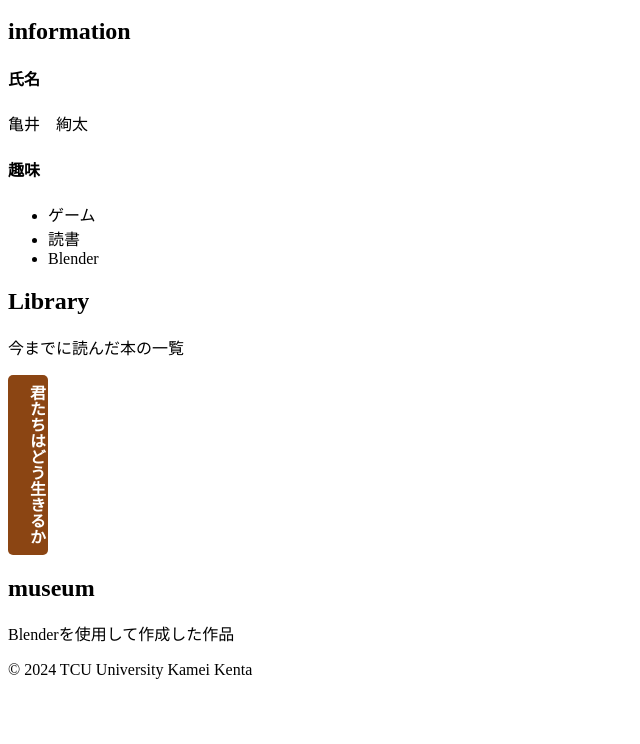
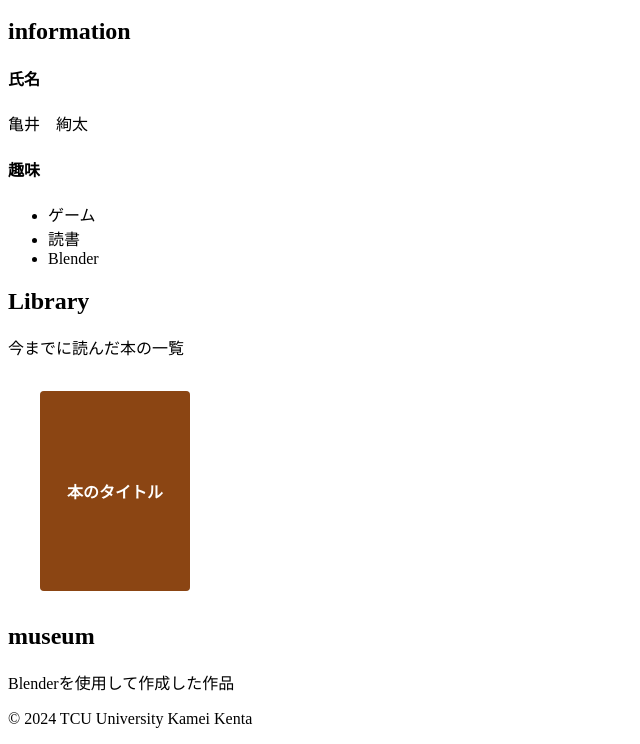
Before and after one commit to KentaKamei/self-introduction, a plain HTML site: page index.html in a window 1280 px wide. Shown: the part 145-889 px from the top of the page, without its empty margins (0-640 px from the left). Before the commit the page ends 840 px from the top, so only its background shows below. Drawn offline with Linux system fonts and the light colour scheme.

Commit message:
sample realbook

```diff
--- a/index.html
+++ b/index.html
@@ -34,15 +34,11 @@
             <h2>Library</h2>
             <p>今までに読んだ本の一覧</p>
 
-            <div class="bookshelf">
-                <!-- 本1 -->
-                <div class="book" onclick="openBook(1)">
-                  <span class="spine">君たちはどう生きるか</span>
-                  <div class="content" id="bookContent1">
-                    <h3>君たちはどう生きるか</h3>
-                    <p>人としてどう生きるべきかを問いかける名作。中学生のコペル君の成長物語。</p>
-                    <button onclick="closeBook(1); event.stopPropagation();">閉じる</button>
-                  </div>
+            <div class="real-book" onclick="this.classList.toggle('open')">
+                <div class="cover">本のタイトル</div>
+                <div class="page">
+                  <h3>あらすじ</h3>
+                  <p>これは本のあらすじです。人はなぜ生きるのか——</p>
                 </div>
               </div>
         </section>
--- a/style.css
+++ b/style.css
@@ -1,37 +1,47 @@
-.bookshelf {
-    display: flex;
-    gap: 1.5rem;
-    margin-top: 1rem;
+.real-book {
+    position: relative;
+    width: 150px;
+    height: 200px;
+    perspective: 1000px;
+    margin: 2rem;
+    cursor: pointer;
   }
 
-  .book {
-    width: 40px;
-    height: 180px;
+  .cover {
     background-color: #8b4513;
-    position: relative;
-    cursor: pointer;
     color: white;
-    writing-mode: vertical-rl;
-    text-align: center;
+    width: 100%;
+    height: 100%;
     font-weight: bold;
-    border-radius: 5px;
-    transition: transform 0.3s;
+    display: flex;
+    justify-content: center;
+    align-items: center;
+    transform-origin: left;
+    transform: rotateY(0deg);
+    transition: transform 1s;
+    position: absolute;
+    top: 0;
+    left: 0;
+    backface-visibility: hidden;
+    z-index: 2;
+    border-radius: 4px;
   }
 
-  .book:hover {
-    transform: scale(1.05);
+  .page {
+    background-color: #fffaf0;
+    color: #333;
+    width: 100%;
+    height: 100%;
+    padding: 1rem;
+    box-sizing: border-box;
+    position: absolute;
+    top: 0;
+    left: 0;
+    z-index: 1;
+    border: 1px solid #ccc;
+    border-radius: 4px;
   }
 
-  .content {
-    position: absolute;
-    top: 0;
-    left: 60px;
-    width: 300px;
-    background-color: #fff;
-    color: #000;
-    border: 1px solid #ccc;
-    padding: 1rem;
-    display: none;
-    z-index: 10;
-    box-shadow: 2px 2px 10px rgba(0, 0, 0, 0.2);
+  .real-book.open .cover {
+    transform: rotateY(-160deg);
   }
```
